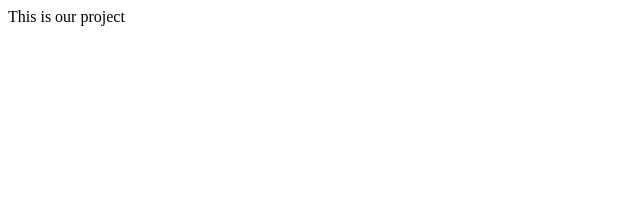
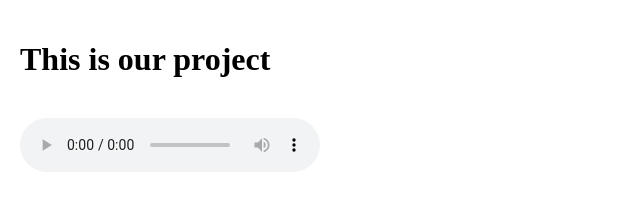
Before and after one commit to torch1ca/Version-Control-Test, a plain HTML site: page OurProject/index.html in a window 1280 px wide. Shown: the whole page, without its empty margins (0-640 px from the left). Drawn offline with Linux system fonts and the light colour scheme.

Commit message:
Audio bug fixed and added style

```diff
--- a/OurProject/index.html
+++ b/OurProject/index.html
@@ -6,7 +6,19 @@
     <title>Our Project</title>
 </head>
 <body>
-    This is our project
-    <audio src="Audio/windchime.mp3" type="audio/mpeg"></audio>
+    <style>
+        body {
+            text-align: centre;
+            justify-content: center;
+            padding: 20px;
+            margin: 0;
+        }
+    </style>
+    <h1>This is our project</h1>
+    <br>
+    <audio controls>
+        <source src="Audio/windchime.mp3" type="audio/mpeg">
+        Your browser does not support the audio tag.
+      </audio>
 </body>
 </html>
```
